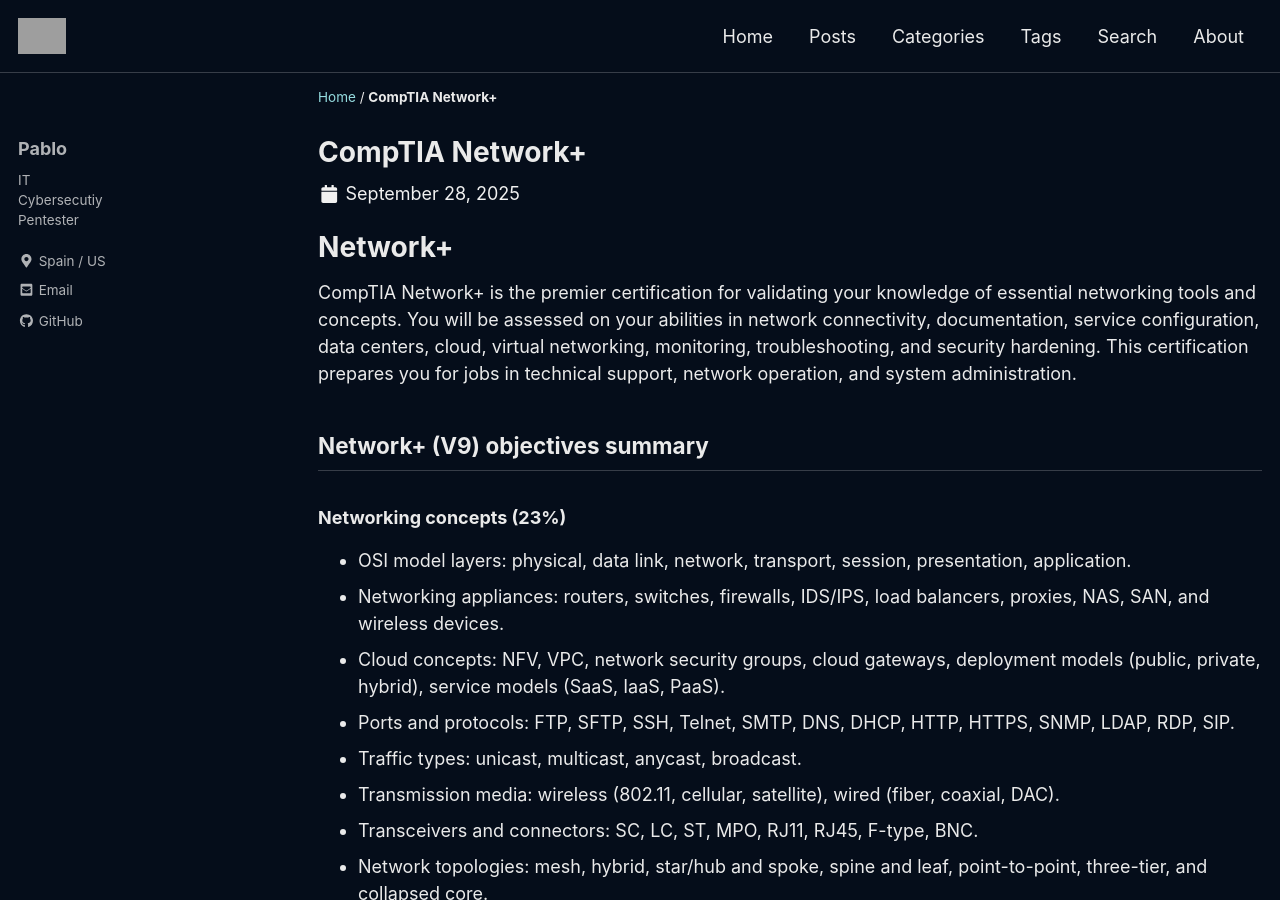
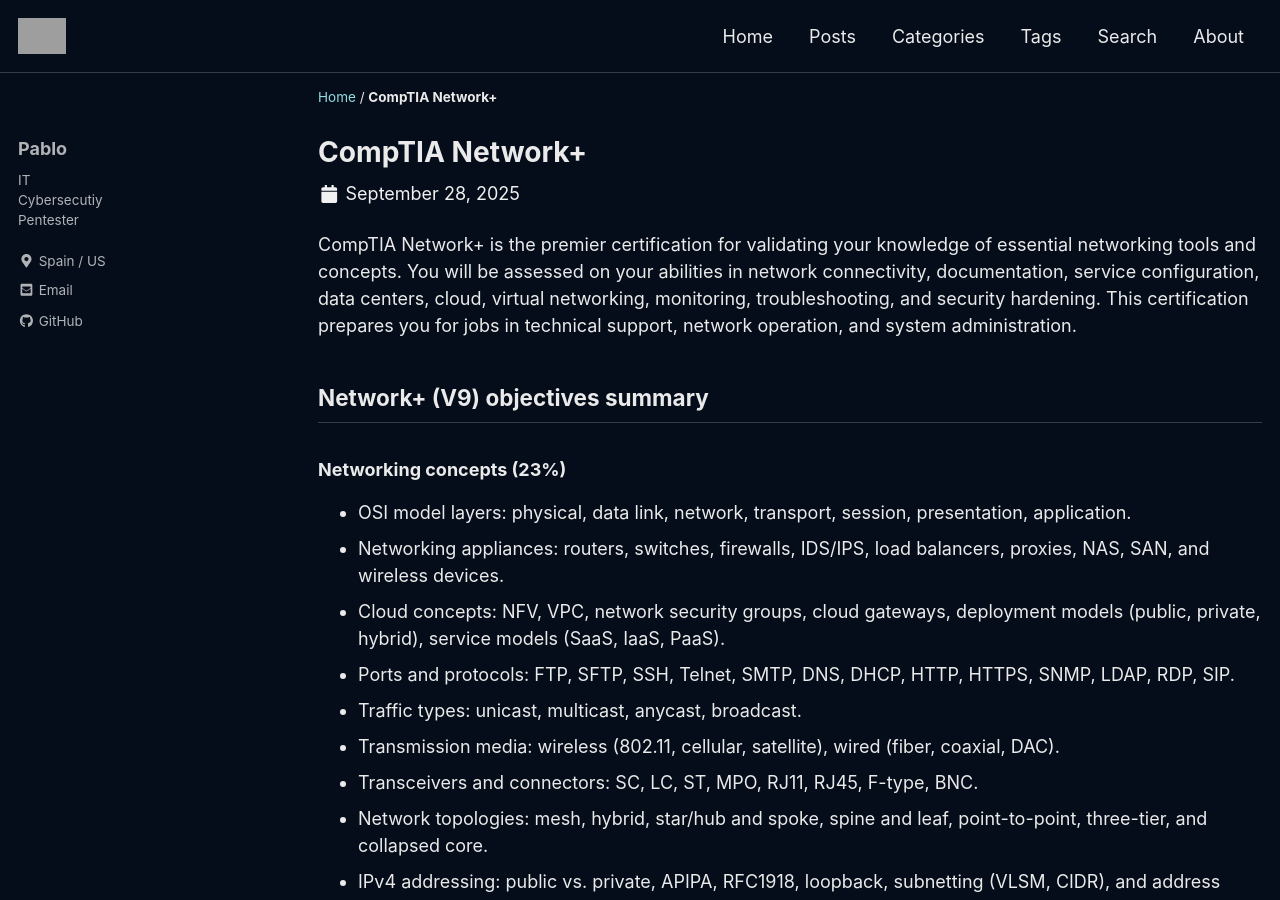
Before and after one commit to elCerillita/elcerillita.github.io, a Jekyll site: the page built from _posts/2025-09-28-comptia-networkplus-introduction.md, in a window 1280 px wide and 900 px high. Built offline with Jekyll 4.4.1, drawn with Linux system fonts in a browser that asks for light colours; cached includes are drawn as plain includes; a script that is not in the unit is left out; grey boxes are pictures that could not be loaded.

Commit message:
Update 2025-09-28-comptia-networkplus-introduction.md

```diff
--- a/_posts/2025-09-28-comptia-networkplus-introduction.md
+++ b/_posts/2025-09-28-comptia-networkplus-introduction.md
@@ -17,7 +17,6 @@ tags:
   - comptia
   - network
 ---
-# Network+
 CompTIA Network+ is the premier certification for validating your knowledge of essential networking tools and concepts. You will be assessed on your abilities in network connectivity, documentation, service configuration, data centers, cloud, virtual networking, monitoring, troubleshooting, and security hardening. This certification prepares you for jobs in technical support, network operation, and system administration.
 
 ## Network+ (V9) objectives summary
```
